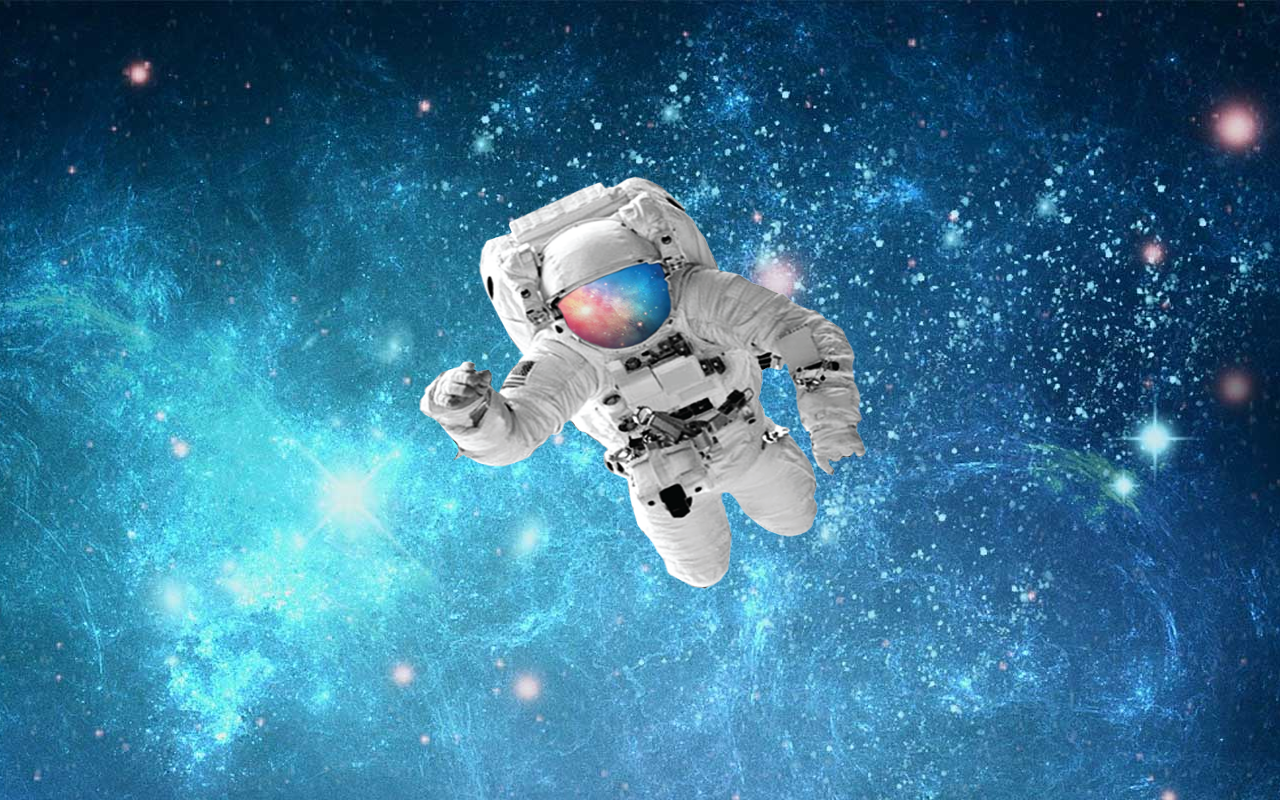
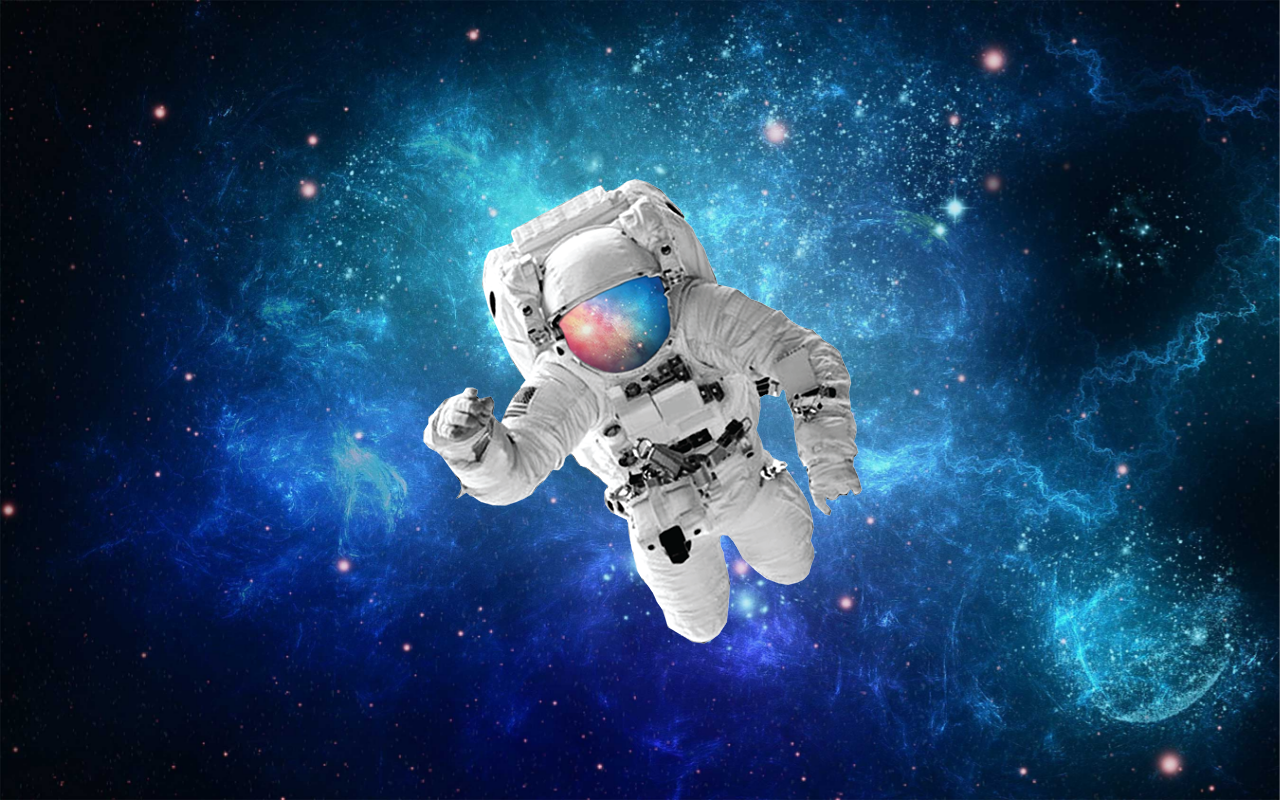
Before and after one commit to arianny2115/html-css, a plain HTML site: page desafios/des011/astronauta.html in a window 1280 px wide. Drawn offline with Linux system fonts and the light colour scheme.

Commit message:
Add files via upload

```diff
--- a/desafios/des011/astronauta.html
+++ b/desafios/des011/astronauta.html
@@ -3,32 +3,35 @@
 <head>
     <meta charset="UTF-8">
     <meta name="viewport" content="width=device-width, initial-scale=1.0">
-    <title>Document</title>
+    <title>Astronauta</title>
     <style>
-       body{
+    body {
+        margin: 0;
+    }
+        div#conteiner{
+            background-image: url('imagens/espaco.jpg');
+            background-size: 100% 100%;
+            background-repeat: no-repeat;
+            height: 100vh;
             background-size: cover;
-            background: rgba(162, 215, 248, 0.281) url('imagens/espaco.jpg') center top no-repeat fixed;
+            background-attachment: fixed;
             position: relative;
         }
-        #content {
-
+        div#content {
             background-image: url('imagens/astronauta.png');
-            background-size: 100% 100%;
-            height: 450px;
-            width: 508px;
+            width: 500px;
+            height: 488px;
             background-repeat: no-repeat;
             position: absolute;
             left: 50%;
-            top:50%;
-            transform: translate(-50%, 33%);
+            top: 50%;
+            transform: translate(-50%, -50%);
         }
-
-    </style>
+      </style>
 </head>
 <body>
-
-        <div id="conteiner">
-            <div id="content"></div>
-        </div>
+    <div id="conteiner">
+        <div id="content"></div>
+    </div>
 </body>
 </html>
```
Also changed, not shown: 1 other file.
